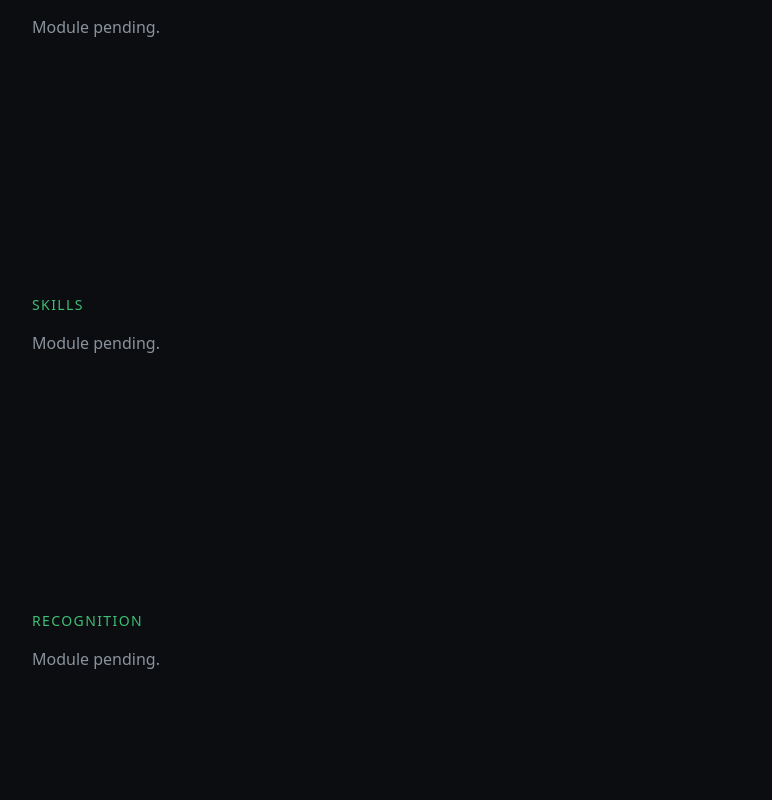
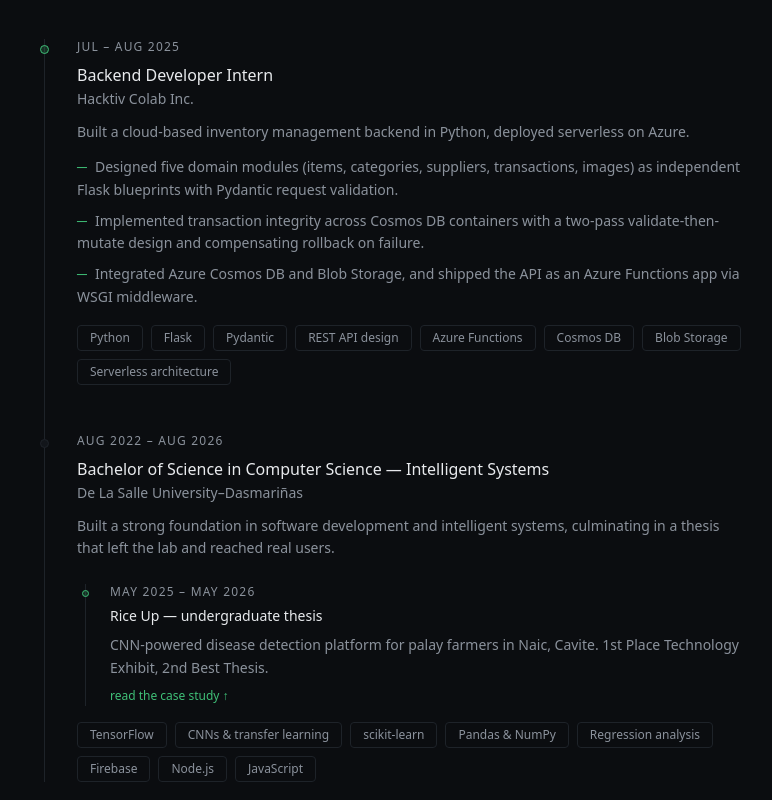
Before and after one commit to rojeanpenano/my-personal-website, a Next.js app: page / in a window 1280 px wide. Shown: the part 5000-5800 px from the top of the page, without its empty margins (56-828 px from the left). Built offline with nearby package versions, Linux system fonts and the light colour scheme.

Commit message:
feat: experience timeline with staggered reveal

```diff
--- a/src/app/page.tsx
+++ b/src/app/page.tsx
@@ -4,9 +4,10 @@ import Hero from "@/components/Hero";
 import About from "@/components/About";
 import RiceUpCaseStudy from "@/components/RiceUpCaseStudy";
 import ProjectCard, { type Project } from "@/components/ProjectCard";
+import Experience from "@/components/Experience";
+import Reveal from "@/components/Reveal";
 
 const SECTIONS = [
-  { id: "experience", title: "Experience" },
   { id: "skills", title: "Skills" },
   { id: "recognition", title: "Recognition" },
   { id: "contact", title: "Contact" },
@@ -68,6 +69,16 @@ export default function Home() {
             ))}
           </div>
         </section>
+        <section id="experience" className="mx-auto max-w-6xl scroll-mt-14 px-6 py-32">
+          <h2 className="font-mono text-sm tracking-widest text-accent uppercase">
+            Experience
+          </h2>
+          <div className="mt-10">
+            <Reveal>
+              <Experience />
+            </Reveal>
+          </div>
+        </section>
         {SECTIONS.map((section) => (
           <section
             key={section.id}
--- /dev/null
+++ b/src/components/Experience.tsx
@@ -0,0 +1,158 @@
+type TimelineEntry = {
+  period: string;
+  title: string;
+  org: string;
+  summary: string;
+  points?: readonly string[];
+  skills?: readonly string[];
+  milestone?: {
+    period: string;
+    title: string;
+    detail: string;
+    href: string;
+    linkLabel: string;
+  };
+  accent?: boolean;
+};
+
+const TIMELINE: readonly TimelineEntry[] = [
+  {
+    period: "Jul – Aug 2025",
+    title: "Backend Developer Intern",
+    org: "Hacktiv Colab Inc.",
+    summary:
+      "Built a cloud-based inventory management backend in Python, deployed serverless on Azure.",
+    points: [
+      "Designed five domain modules (items, categories, suppliers, transactions, images) as independent Flask blueprints with Pydantic request validation.",
+      "Implemented transaction integrity across Cosmos DB containers with a two-pass validate-then-mutate design and compensating rollback on failure.",
+      "Integrated Azure Cosmos DB and Blob Storage, and shipped the API as an Azure Functions app via WSGI middleware.",
+    ],
+    skills: [
+      "Python",
+      "Flask",
+      "Pydantic",
+      "REST API design",
+      "Azure Functions",
+      "Cosmos DB",
+      "Blob Storage",
+      "Serverless architecture",
+    ],
+    accent: true,
+  },
+  {
+    period: "Aug 2022 – Aug 2026",
+    title: "Bachelor of Science in Computer Science — Intelligent Systems",
+    org: "De La Salle University–Dasmariñas",
+    summary:
+      "Built a strong foundation in software development and intelligent systems, culminating in a thesis that left the lab and reached real users.",
+    milestone: {
+      period: "May 2025 – May 2026",
+      title: "Rice Up — undergraduate thesis",
+      detail:
+        "CNN-powered disease detection platform for palay farmers in Naic, Cavite. 1st Place Technology Exhibit, 2nd Best Thesis.",
+      href: "#projects",
+      linkLabel: "read the case study",
+    },
+    skills: [
+      "TensorFlow",
+      "CNNs & transfer learning",
+      "scikit-learn",
+      "Pandas & NumPy",
+      "Regression analysis",
+      "Firebase",
+      "Node.js",
+      "JavaScript",
+    ],
+  },
+] as const;
+
+function SkillChips({ skills }: { skills: readonly string[] }) {
+  return (
+    <ul className="mt-4 flex max-w-2xl flex-wrap gap-2">
+      {skills.map((skill) => (
+        <li key={skill}>
+          <a
+            href="#skills"
+            title={`${skill} — see skills map`}
+            className="block rounded border border-hairline px-3 py-1 font-mono text-xs text-ink-muted transition-colors hover:border-accent hover:text-accent"
+          >
+            {skill}
+          </a>
+        </li>
+      ))}
+    </ul>
+  );
+}
+
+export default function Experience() {
+  return (
+    <ol className="relative ml-3 border-l border-hairline">
+      {TIMELINE.map((entry, index) => (
+        <li
+          key={entry.title}
+          className="animate-fade-settle relative pb-12 pl-8 last:pb-0"
+          style={{ animationDelay: `${index * 0.15}s` }}
+        >
+          <span
+            aria-hidden="true"
+            className={`absolute top-1.5 -left-[5px] h-[9px] w-[9px] rounded-full border ${
+              entry.accent
+                ? "border-accent bg-accent/20"
+                : "border-hairline bg-surface"
+            }`}
+          />
+          <p className="font-mono text-xs tracking-widest text-ink-muted uppercase">
+            {entry.period}
+          </p>
+          <h3 className="mt-2 font-medium text-ink">{entry.title}</h3>
+          <p className="mt-0.5 text-sm text-ink-muted">{entry.org}</p>
+          <p className="mt-3 max-w-2xl text-sm leading-relaxed text-ink-muted">
+            {entry.summary}
+          </p>
+
+          {entry.points && (
+            <ul className="mt-3 max-w-2xl space-y-2">
+              {entry.points.map((point) => (
+                <li
+                  key={point}
+                  className="text-sm leading-relaxed text-ink-muted"
+                >
+                  <span aria-hidden="true" className="mr-2 text-accent">
+                    ─
+                  </span>
+                  {point}
+                </li>
+              ))}
+            </ul>
+          )}
+
+          {entry.milestone && (
+            <div className="relative mt-6 ml-2 max-w-2xl border-l border-hairline pl-6">
+              <span
+                aria-hidden="true"
+                className="absolute top-1.5 -left-[4px] h-[7px] w-[7px] rounded-full border border-accent bg-accent/20"
+              />
+              <p className="font-mono text-xs tracking-widest text-ink-muted uppercase">
+                {entry.milestone.period}
+              </p>
+              <h4 className="mt-1.5 text-sm font-medium text-ink">
+                {entry.milestone.title}
+              </h4>
+              <p className="mt-2 text-sm leading-relaxed text-ink-muted">
+                {entry.milestone.detail}
+              </p>
+              <a
+                href={entry.milestone.href}
+                className="mt-2 inline-block font-mono text-xs text-accent transition-colors hover:text-ink"
+              >
+                {entry.milestone.linkLabel} ↑
+              </a>
+            </div>
+          )}
+
+          {entry.skills && <SkillChips skills={entry.skills} />}
+        </li>
+      ))}
+    </ol>
+  );
+}
```
